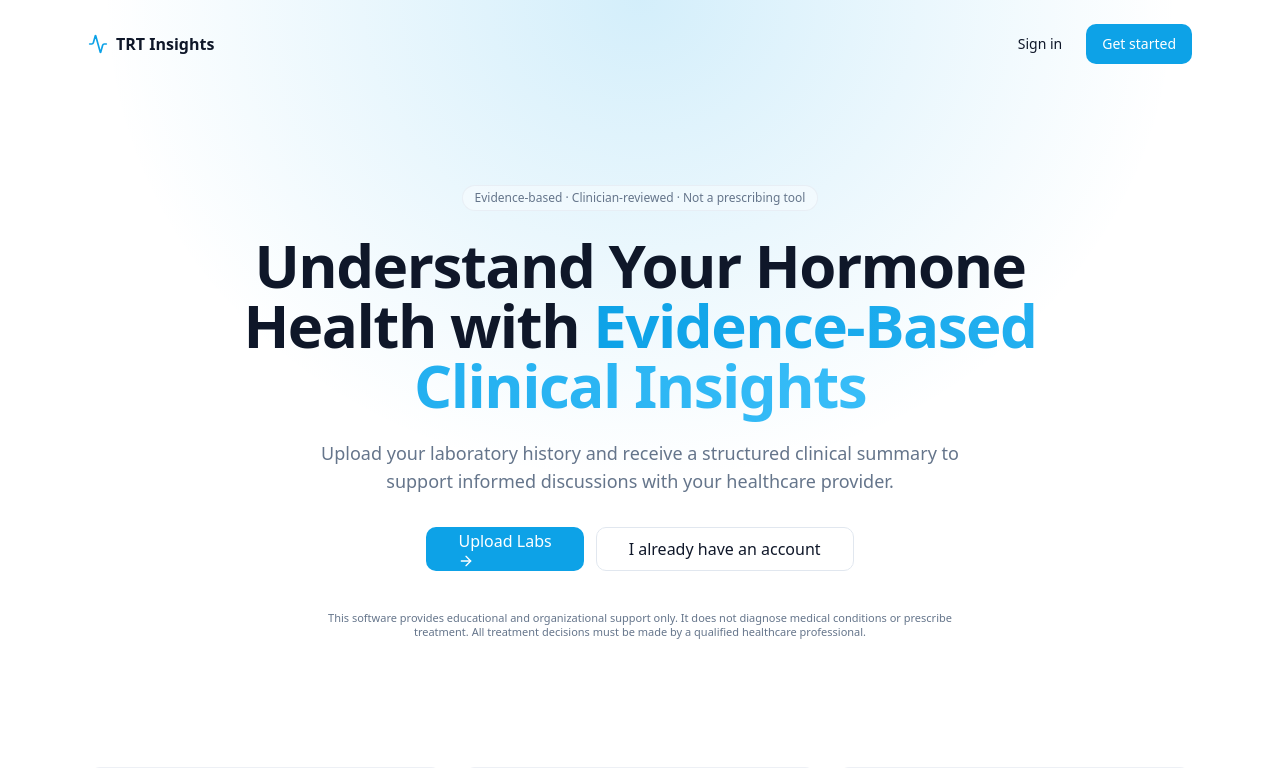
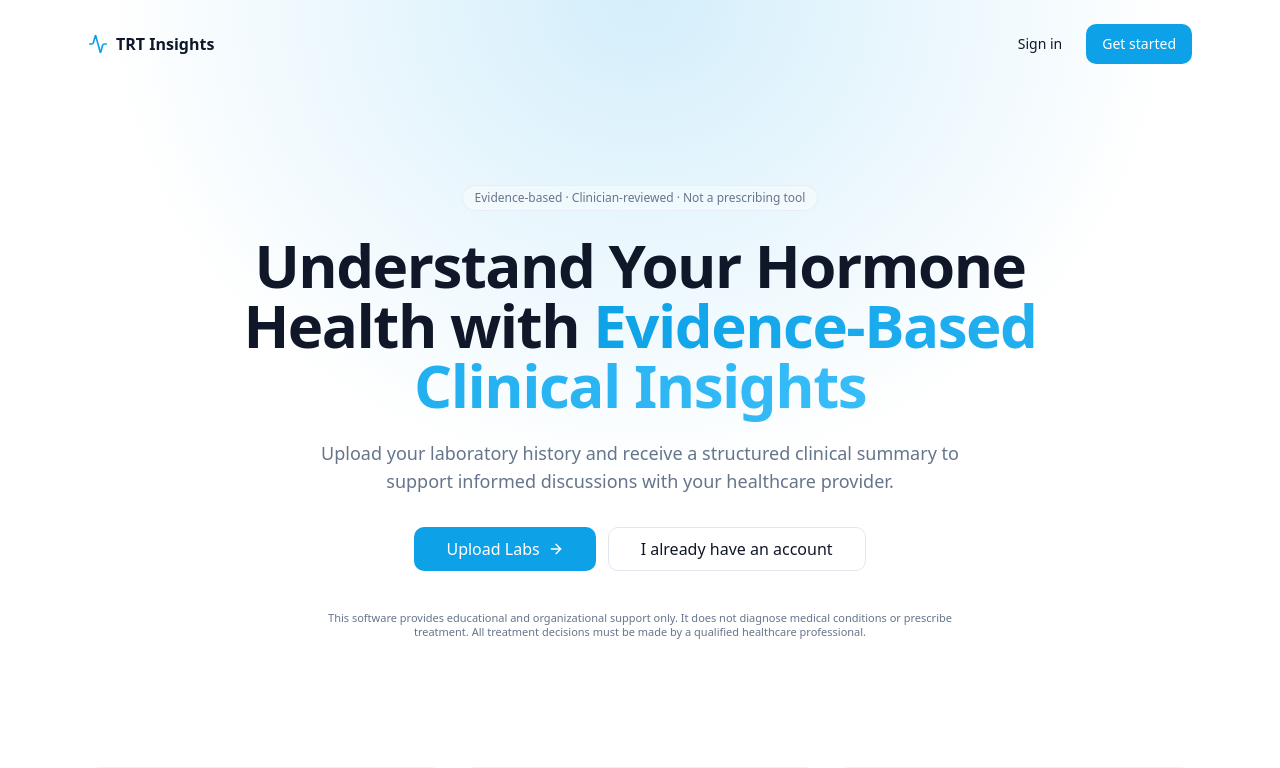
Before and after one commit to toxykdude/TRT, a Next.js app in the folder apps/web/: page / in a window 1280 px wide. Shown: the top 768 px of the page. Built offline with nearby package versions, Linux system fonts and the light colour scheme.

Commit message:
fix(web): add asChild support to Button; use withAuth in middleware (v5)

```diff
--- a/apps/web/src/components/ui/button.tsx
+++ b/apps/web/src/components/ui/button.tsx
@@ -1,6 +1,27 @@
 import * as React from 'react';
 import { cva, type VariantProps } from 'class-variance-authority';
 import { cn } from '@/lib/utils';
+
+/**
+ * Minimal Slot: when `asChild` is set, merge the button's classes/props onto the
+ * single child element (e.g. a next/link <Link>) instead of wrapping it. This
+ * avoids pulling in @radix-ui/react-slot for the few places we need it.
+ */
+function Slot({
+  children,
+  className,
+  ...props
+}: React.HTMLAttributes<HTMLElement> & { children?: React.ReactNode }) {
+  if (React.isValidElement(children)) {
+    const child = children as React.ReactElement<Record<string, unknown>>;
+    return React.cloneElement(child, {
+      ...props,
+      ...child.props,
+      className: cn(className, child.props.className),
+    });
+  }
+  return null;
+}
 
 const buttonVariants = cva(
   'inline-flex items-center justify-center gap-2 whitespace-nowrap rounded-md text-sm font-medium transition-colors focus-visible:outline-none focus-visible:ring-2 focus-visible:ring-ring focus-visible:ring-offset-2 focus-visible:ring-offset-background disabled:pointer-events-none disabled:opacity-50',
@@ -26,13 +47,20 @@ const buttonVariants = cva(
 );
 
 export interface ButtonProps
-  extends React.ButtonHTMLAttributes<HTMLButtonElement>,
-    VariantProps<typeof buttonVariants> {}
+  extends Omit<React.ButtonHTMLAttributes<HTMLButtonElement>, 'className'>,
+    VariantProps<typeof buttonVariants> {
+  asChild?: boolean;
+  className?: string;
+}
 
 export const Button = React.forwardRef<HTMLButtonElement, ButtonProps>(
-  ({ className, variant, size, ...props }, ref) => (
-    <button ref={ref} className={cn(buttonVariants({ variant, size, className }))} {...props} />
-  ),
+  ({ className, variant, size, asChild, ...props }, ref) => {
+    const cls = cn(buttonVariants({ variant, size }), className);
+    if (asChild) {
+      return <Slot className={cls}>{props.children as React.ReactElement}</Slot>;
+    }
+    return <button ref={ref} className={cls} {...props} />;
+  },
 );
 Button.displayName = 'Button';
 
--- a/apps/web/src/middleware.ts
+++ b/apps/web/src/middleware.ts
@@ -1,6 +1,11 @@
-export { default } from 'next-auth/middleware';
+import { withAuth } from 'next-auth/middleware';
+
+// Protect everything under /dashboard (GOLD §5.3). Defense-in-depth alongside
+// the per-layout auth() guard. Auth routes + api/auth remain public.
+export default withAuth({
+  pages: { signIn: '/login' },
+});
 
 export const config = {
-  // Protect everything under /dashboard; auth routes + api/auth are public.
   matcher: ['/dashboard/:path*'],
 };
```
